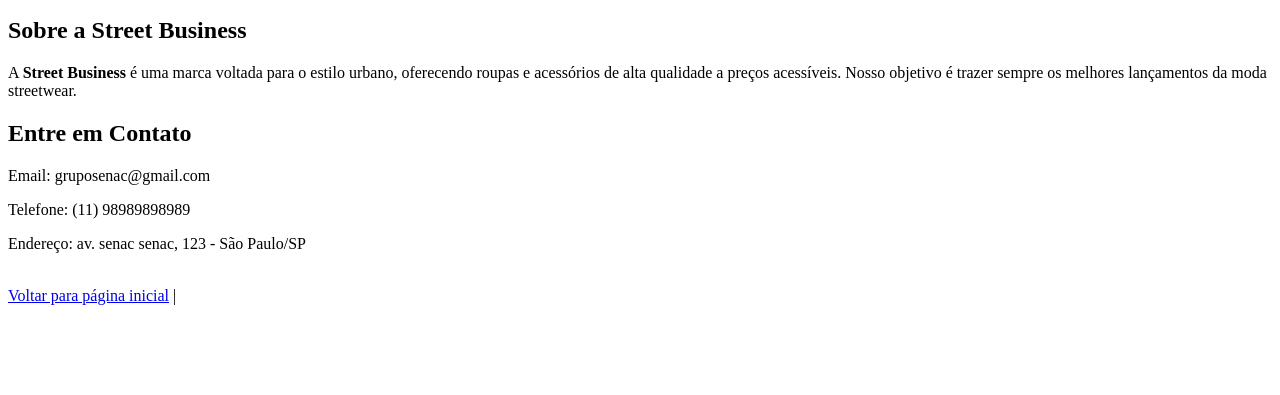
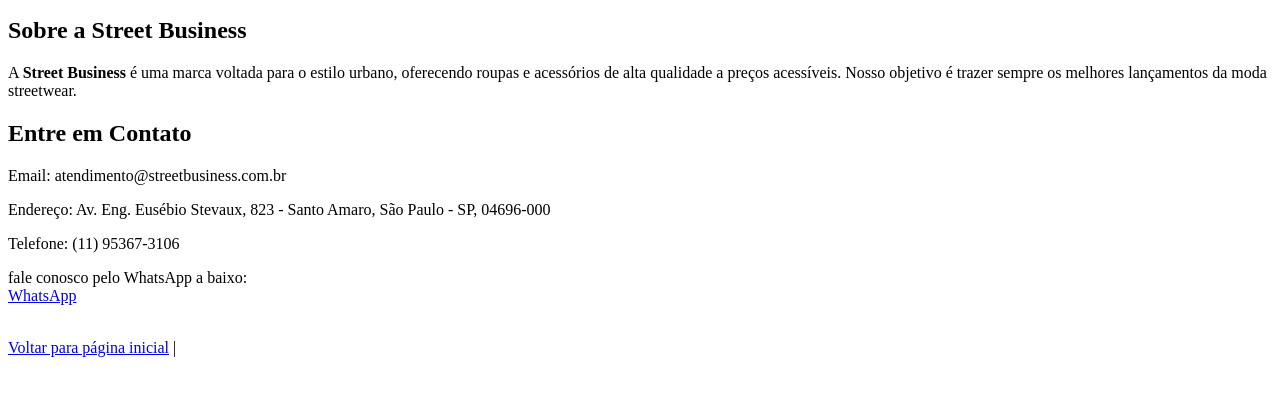
Before and after one commit to STeam-PI/Roupas_Acessorios-PI, a plain HTML site: page produtos.html in a window 1280 px wide. Shown: the part 387-782 px from the top of the page. Drawn offline with Linux system fonts and the light colour scheme.

Commit message:
arrumando info de contato

```diff
--- a/produtos.html
+++ b/produtos.html
@@ -89,10 +89,15 @@
 
 
     <h2>Entre em Contato</h2>
-    <p>Email: gruposenac@gmail.com</p>
-    <p>Telefone: (11) 98989898989</p>
-    <p>Endereço: av. senac senac, 123 - São Paulo/SP</p>
-
+    <p>Email: atendimento@streetbusiness.com.br</p>
+    <p>Endereço: Av. Eng. Eusébio Stevaux, 823 - Santo Amaro, São Paulo - SP, 04696-000</p>
+      <p>Telefone: (11) 95367-3106</p>
+       <p>
+        fale conosco pelo WhatsApp a baixo:
+        <a href="https://wa.me/5511980665678" target="_blank">
+            <br>
+            WhatsApp
+    </p>
 
     <br>
     <a href="index.html">Voltar para página inicial</a> |
```
Also changed, not shown: index.html (+1 -0 lines).
